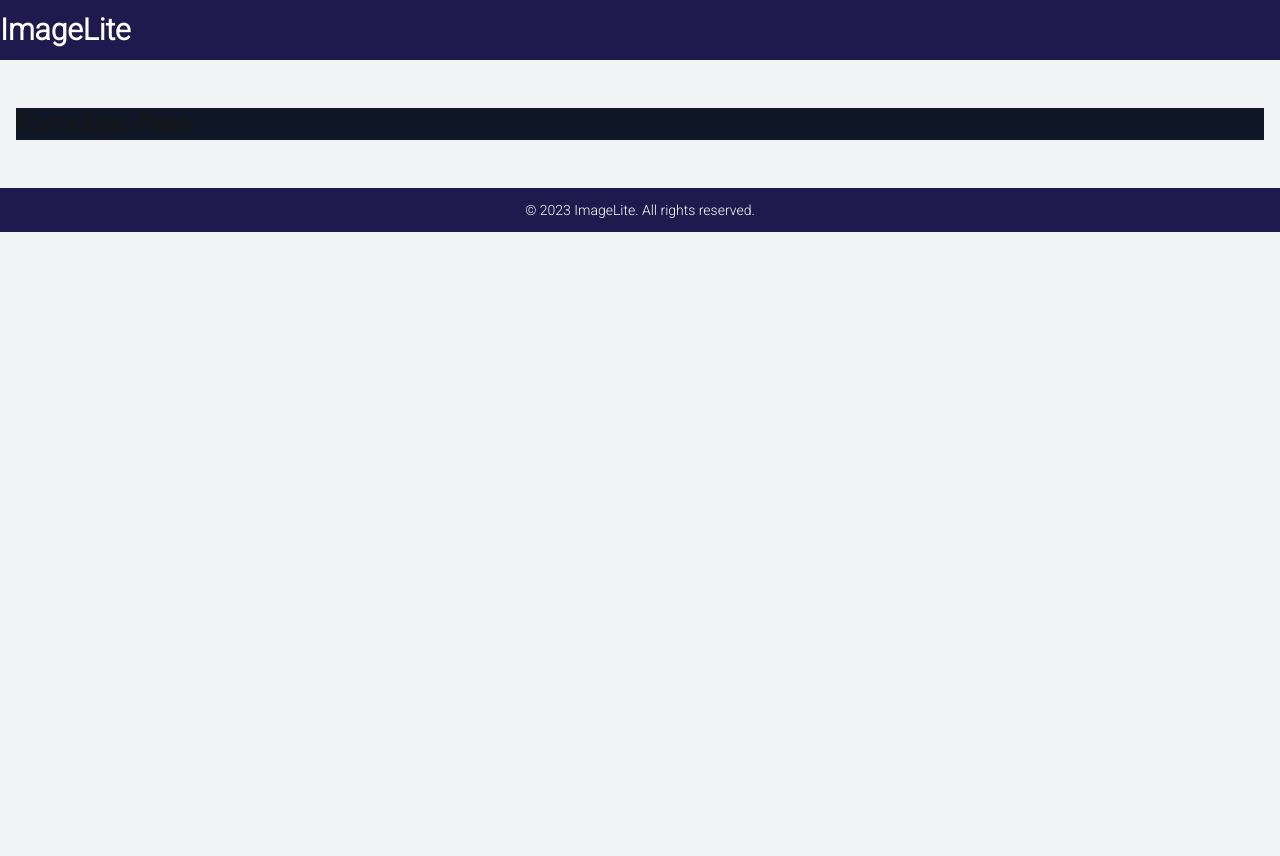
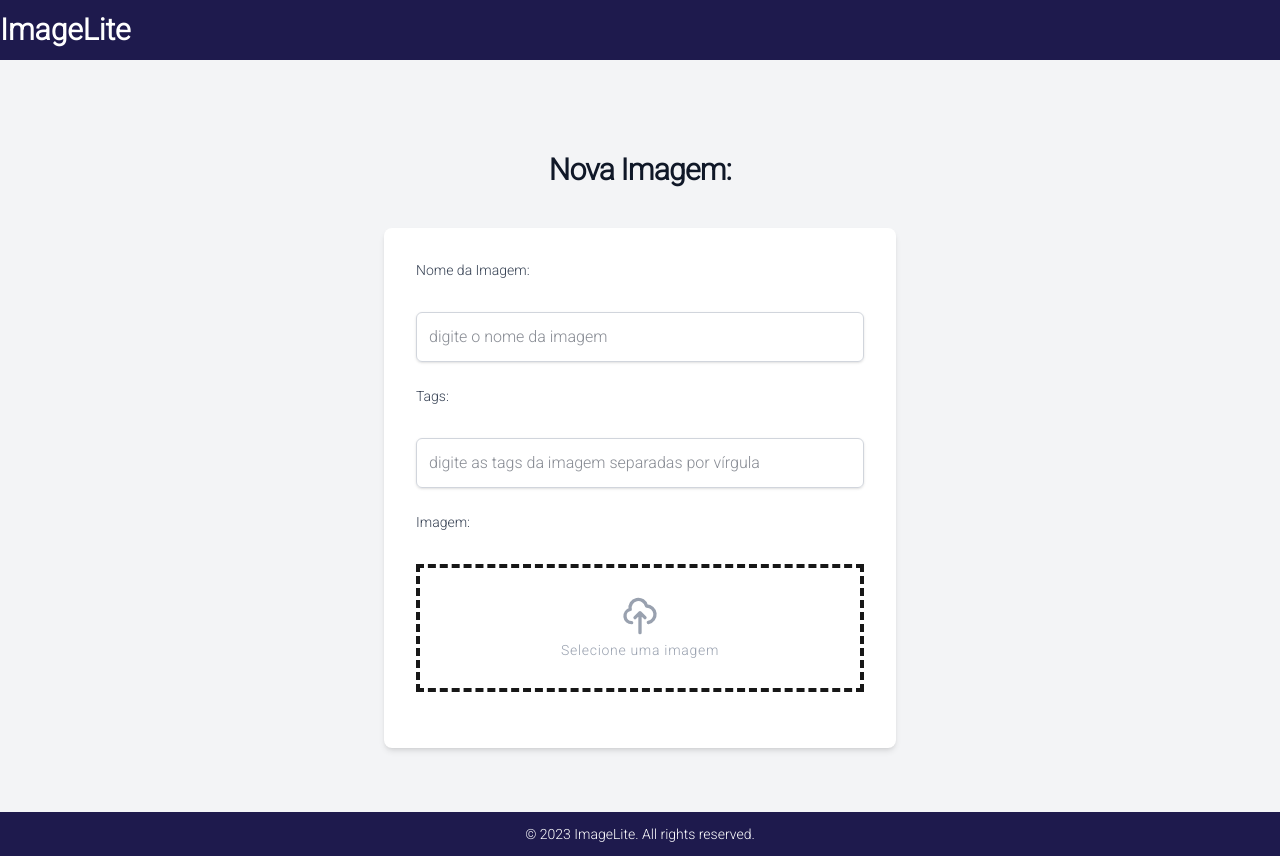
Before and after one commit to fhellipevalentin/imageliteapi-front, a Next.js app: page /formulario in a window 1280 px wide. Before the commit the page ends 800 px from the top, so only its background shows below. Built offline with nearby package versions, Linux system fonts and the light colour scheme.

Commit message:
design do formulario

```diff
--- a/src/app/formulario/page.tsx
+++ b/src/app/formulario/page.tsx
@@ -1,10 +1,37 @@
+import { InputText } from "@/components/input/InputText"
 import { Template } from "@/components/Template"
 
 export default function FormularioPage() {
 
     return (
         <Template>
-            <h2 className="text-2xl font-semibold mb-4 bg-gray-900">Formulario Page</h2>
+            <section className="flex flex-col items-center justify-center my-8">
+              <h5 className="mt-3  mb-10 text-3xl font-extrabold tracking-tight text-gray-900">Nova Imagem:</h5>
+                <form className="w-full max-w-lg bg-white p-8 rounded-lg shadow-md">
+                    <div className="grid grid-cols-1 gap-6 mb-6">
+                        <label className="block text-sm font-medium text-gray-700 mb-2">Nome da Imagem:</label>
+                        <InputText placeholder= "digite o nome da imagem" style="w-full px-3 py-2 border border-gray-300 rounded-md shadow-sm focus:outline-none focus:ring-blue-500 focus:border-blue-500" />
+                    </div>
+                    <div className="grid grid-cols-1 gap-6 mb-6">
+                        <label className="block text-sm font-medium text-gray-700 mb-2">Tags:</label>
+                        <InputText placeholder= "digite as tags da imagem separadas por vírgula" style="w-full px-3 py-2 border border-gray-300 rounded-md shadow-sm focus:outline-none focus:ring-blue-500 focus:border-blue-500" />
+                    </div>
+                    <div className="grid grid-cols-1 gap-6 mb-6">
+                        <label className="block text-sm font-medium text-gray-700 mb-2">Imagem:</label>
+                        <div className="flex items-center justify-center w-full">
+                            <label className="flex flex-col border-4 border-dashed w-full h-32 hover:bg-gray-100 hover:border-blue-300 group">
+                                <div className="flex flex-col items-center justify-center pt-7">
+                                    <svg className="w-10 h-10 text-gray-400 group-hover:text-blue-600" fill="none" stroke="currentColor" viewBox="0 0 24 24" xmlns="http://www.w3.org/2000/svg">
+                                        <path strokeLinecap="round" strokeLinejoin="round" strokeWidth="2" d="M7 16a4 4 0 01-.88-7.903A5 5 0 1115.9 6L16 6a5 5 0 011 9.9M15 13l-3-3m0 0l-3 3m3-3v12"></path>
+                                    </svg>
+                                    <p className="text-sm text-gray-400 group-hover:text-blue-600 pt-1 tracking-wider">Selecione uma imagem</p>
+                                </div>
+                                <input type="file" className="hidden" />
+                            </label>
+                        </div>
+                    </div>
+                </form>
+            </section>
         </Template>
     )
 }
```
